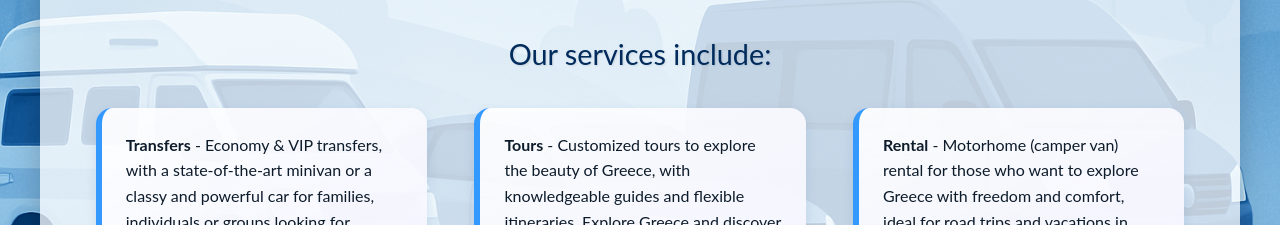
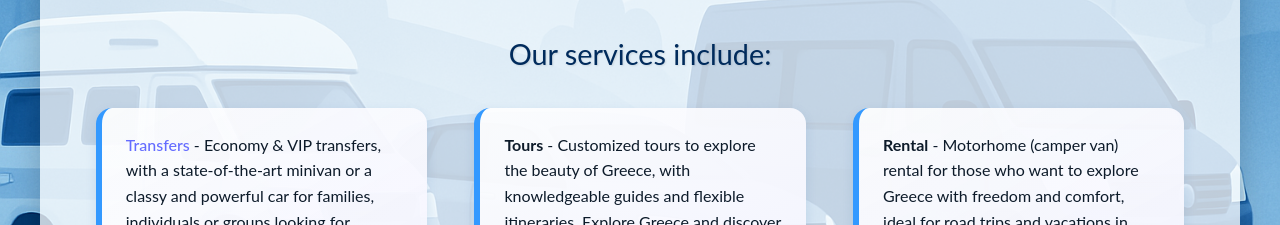
Before and after one commit to nobaigiobaitsi/cars-transfer, a React (Vite) app: page / in a window 1280 px wide. Shown: the part 1201-1426 px from the top of the page. Built offline with nearby package versions, Linux system fonts and the light colour scheme.

Commit message:
Added route to transfers page in the home page section

```diff
--- a/src/components/info.jsx
+++ b/src/components/info.jsx
@@ -16,7 +16,8 @@ const Info = () => {
           Our services include:
         </p>
         <ul className="info-highlights">
-          <li><strong>Transfers</strong> - Economy & VIP transfers, with a state-of-the-art minivan or a classy and powerful car for families, individuals or groups looking for comfort and reliability.</li>
+          <li><strong><Link to="/transfers">Transfers</Link></strong> - Economy & VIP transfers, with a state-of-the-art minivan or a classy and powerful car for families, individuals or groups looking for comfort and reliability.
+          </li>
           <li><strong>Tours</strong> - Customized tours to explore the beauty of Greece, with knowledgeable guides and flexible itineraries. Explore Greece and discover its history and charm.</li>
           <li><strong>Rental</strong> - Motorhome (camper van) rental for those who want to explore Greece with freedom and comfort, ideal for road trips and vacations in style.</li>
         </ul>
```
